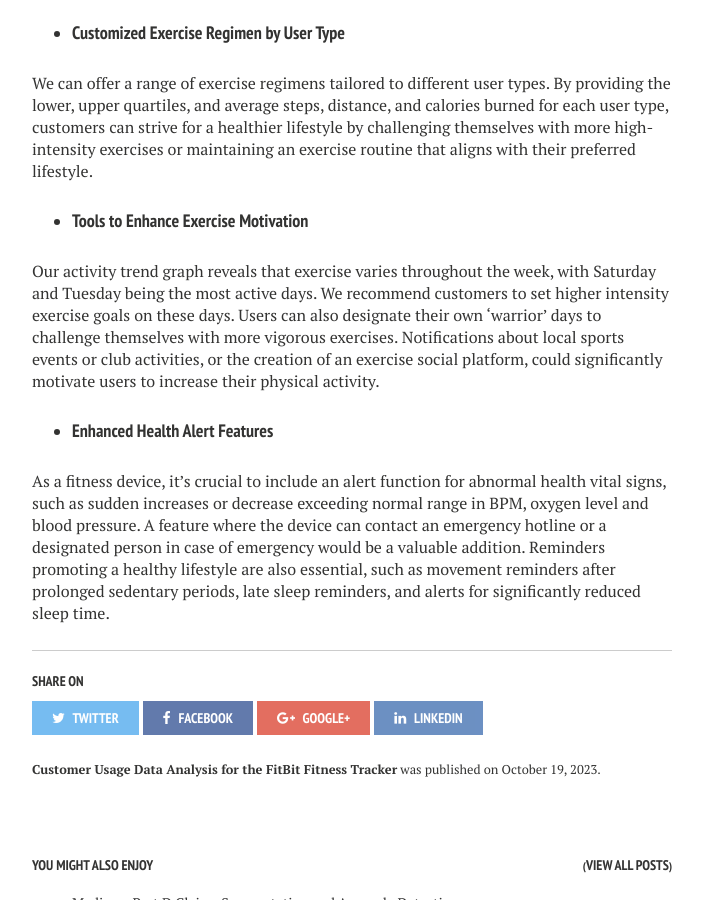
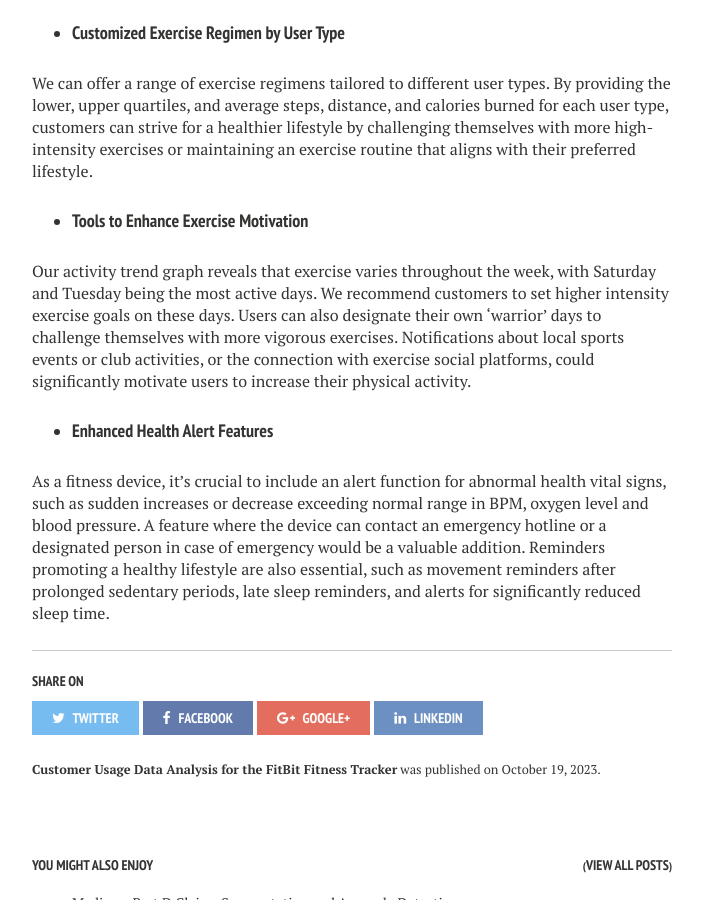
Before and after one commit to Janzhuj/janzhuj.github.io, a Jekyll site: the page built from _posts/2023-10-19-Customer-Usage-Data-Analysis-for-the-FitBit-Fitness-Tracker.md, in a window 1280 px wide and 900 px high, scrolled down 18606 px. Shown: the whole window, without its empty margins (288-991 px from the left). Built offline with Jekyll 4.4.1, drawn with Linux system fonts in a browser that asks for light colours; nearby versions of some CDN libraries; library files that are not in the unit come from our copies; comment, search, counter and statistics services are not loaded.

Commit message:
Update 2023-10-19-Customer-Usage-Data-Analysis-for-the-FitBit-Fitness-Tracker.md

```diff
--- a/_posts/2023-10-19-Customer-Usage-Data-Analysis-for-the-FitBit-Fitness-Tracker.md
+++ b/_posts/2023-10-19-Customer-Usage-Data-Analysis-for-the-FitBit-Fitness-Tracker.md
@@ -591,7 +591,7 @@ We can offer a range of exercise regimens tailored to different user types. By p
 
 * #### Tools to Enhance Exercise Motivation
 
-Our activity trend graph reveals that exercise varies throughout the week, with Saturday and Tuesday being the most active days. We recommend customers to set higher intensity exercise goals on these days. Users can also designate their own ‘warrior’ days to challenge themselves with more vigorous exercises. Notifications about local sports events or club activities, or the creation of an exercise social platform, could significantly motivate users to increase their physical activity.
+Our activity trend graph reveals that exercise varies throughout the week, with Saturday and Tuesday being the most active days. We recommend customers to set higher intensity exercise goals on these days. Users can also designate their own ‘warrior’ days to challenge themselves with more vigorous exercises. Notifications about local sports events or club activities, or the connection with exercise social platforms, could significantly motivate users to increase their physical activity.
 
 * #### Enhanced Health Alert Features
 
```
